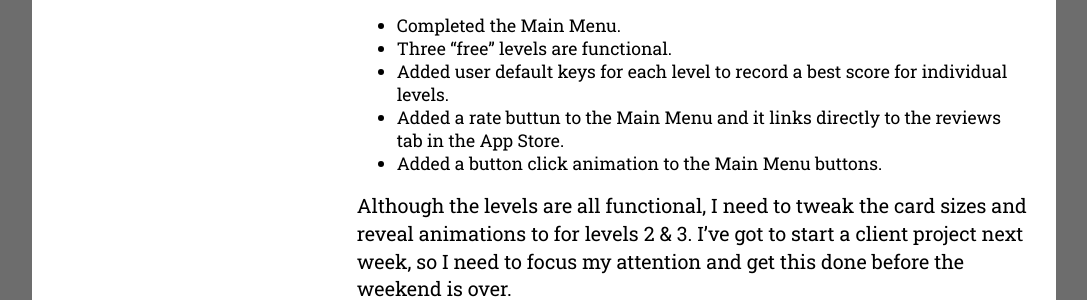
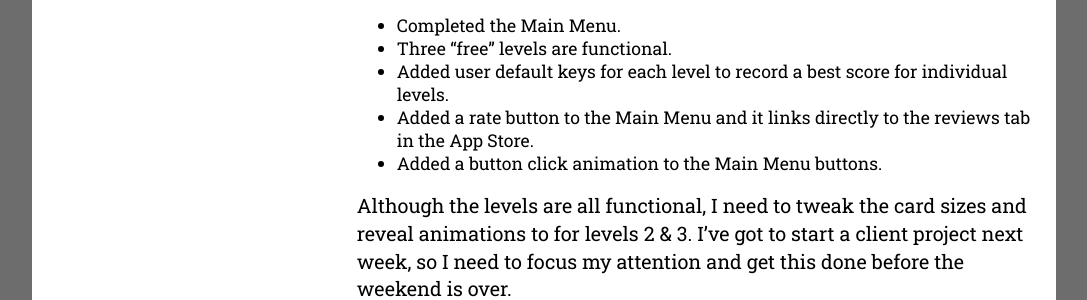
Before and after one commit to endodoug/endodoug.github.io, a Jekyll site: the page built from _posts/2017-01-28-magical-forest-memory-update.md, in a window 1280 px wide and 900 px high, scrolled down 2339 px. Shown: the part 225-525 px from the top of the window, without its empty margins (96-1183 px from the left). Built offline with Jekyll 4.4.1, drawn with Linux system fonts in a browser that asks for light colours; comment, search, counter and statistics services are not loaded.

Commit message:
Update 2017-01-28-magical-forest-memory-update.md

```diff
--- a/_posts/2017-01-28-magical-forest-memory-update.md
+++ b/_posts/2017-01-28-magical-forest-memory-update.md
@@ -63,7 +63,7 @@ I've made a lot of progress in the last few days and it's starting to come toget
 - Completed the Main Menu.
 - Three "free" levels are functional.
 - Added user default keys for each level to record a best score for individual levels.
-- Added a rate buttun to the Main Menu and it links directly to the reviews tab in the App Store.
+- Added a rate button to the Main Menu and it links directly to the reviews tab in the App Store.
 - Added a button click animation to the Main Menu buttons.
 
 Although the levels are all functional, I need to tweak the card sizes and reveal animations to for levels 2 & 3.  I've got to start a client project next week, so I need to focus my attention and get this done before the weekend is over.
```
